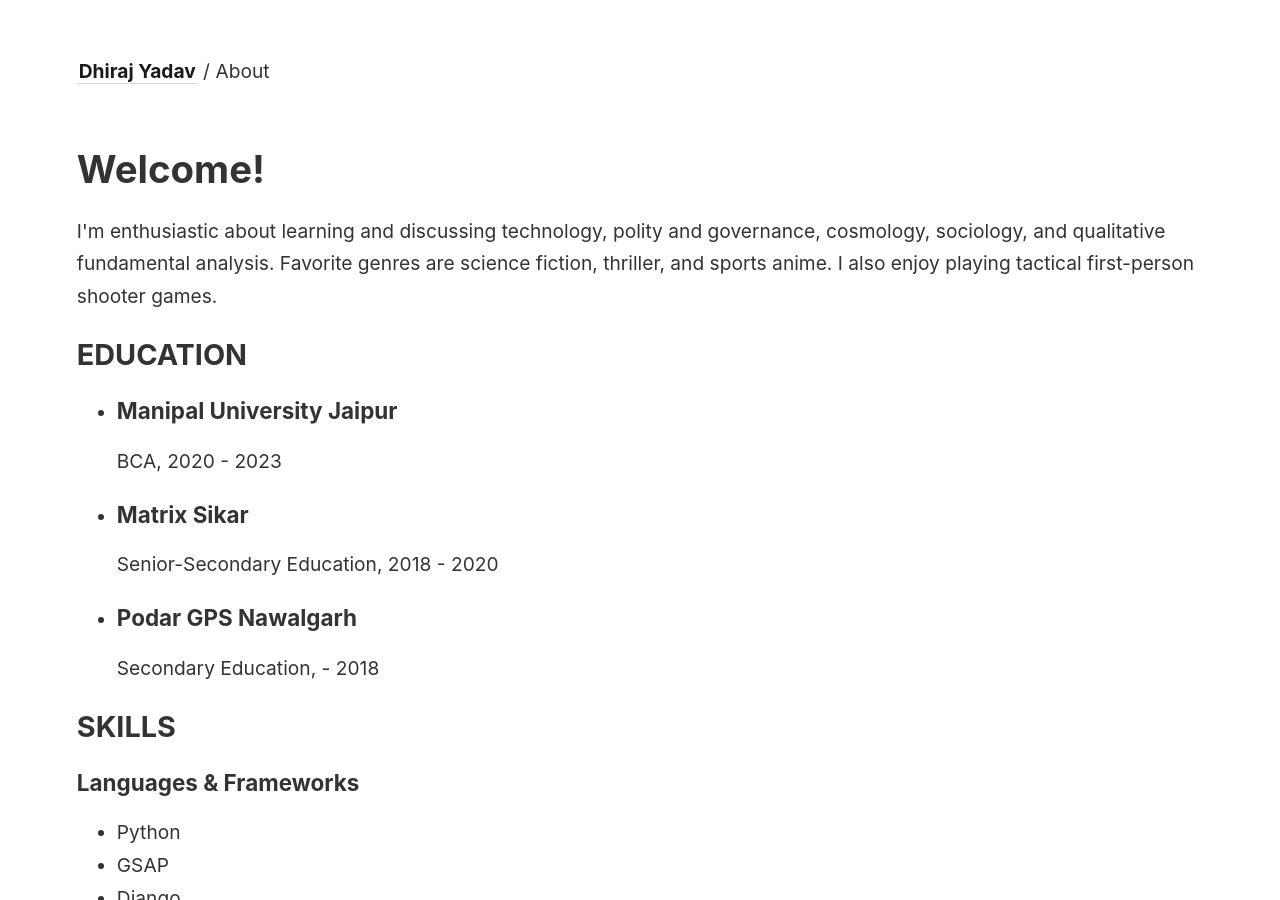
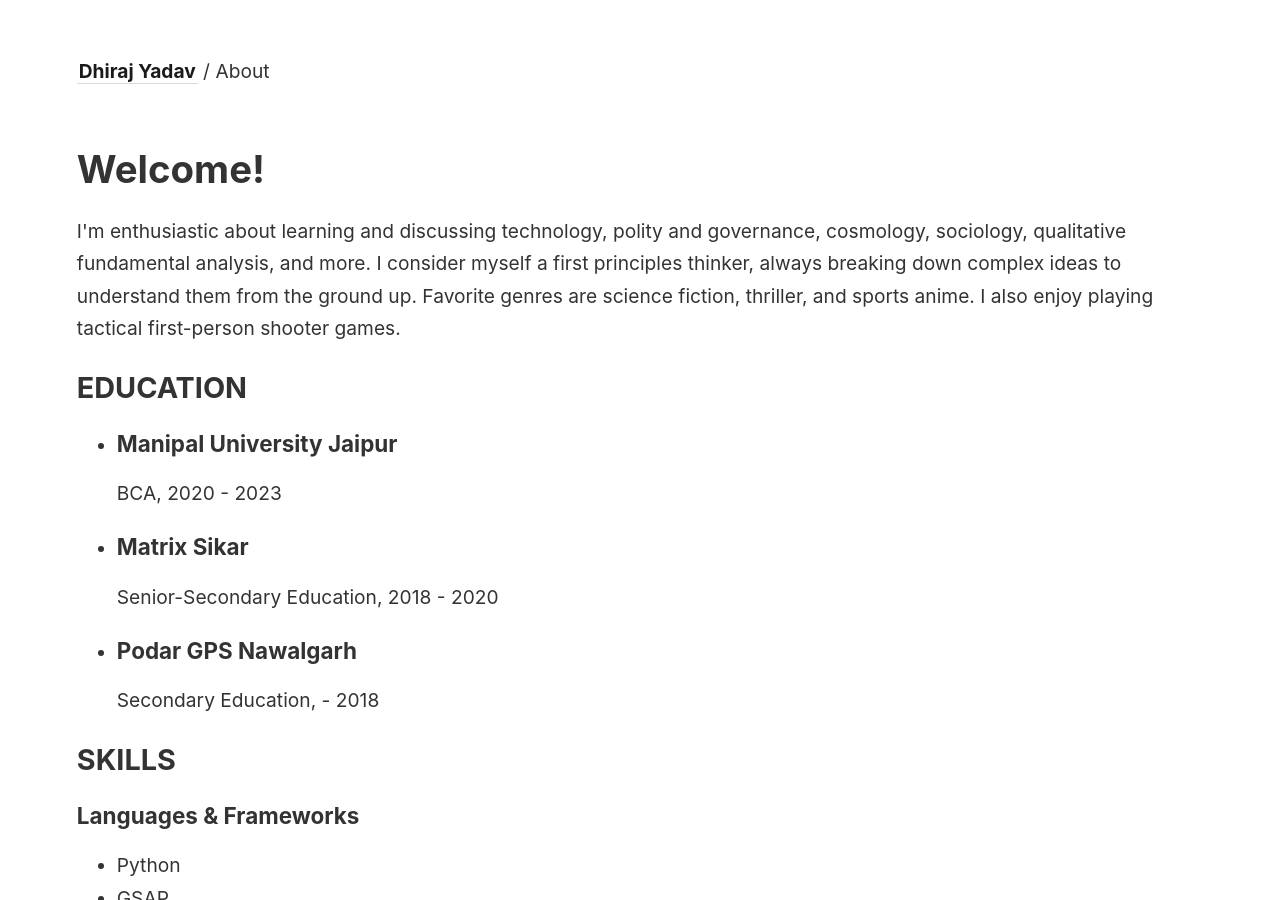
Before and after one commit to dhiraj-ydv/digitalgarden, a Jekyll site: the page built from _pages/about.md, in a window 1280 px wide and 900 px high. Built offline with Jekyll 4.4.1, drawn with Linux system fonts in a browser that asks for light colours.

Commit message:
Update about.md

```diff
--- a/_pages/about.md
+++ b/_pages/about.md
@@ -6,7 +6,8 @@ permalink: /
 
 # Welcome!
 
-<p>I'm enthusiastic about learning and discussing technology, polity and governance, cosmology, sociology, and qualitative fundamental analysis.
+<p>I'm enthusiastic about learning and discussing technology, polity and governance, cosmology, sociology, qualitative fundamental analysis, and more.
+I consider myself a first principles thinker, always breaking down complex ideas to understand them from the ground up.
 Favorite genres are science fiction, thriller, and sports anime.
 I also enjoy playing tactical first-person shooter games.</p>
 
```
